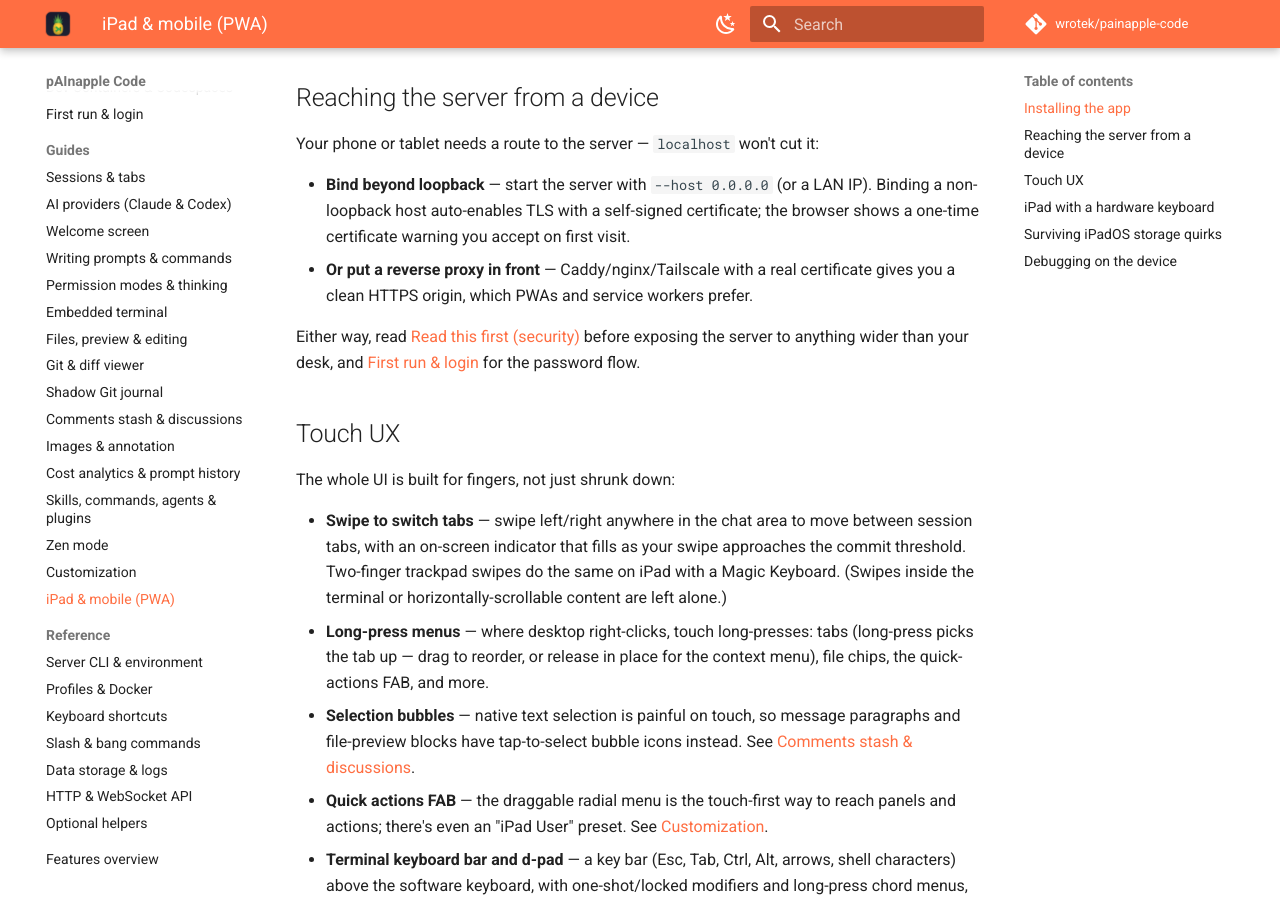
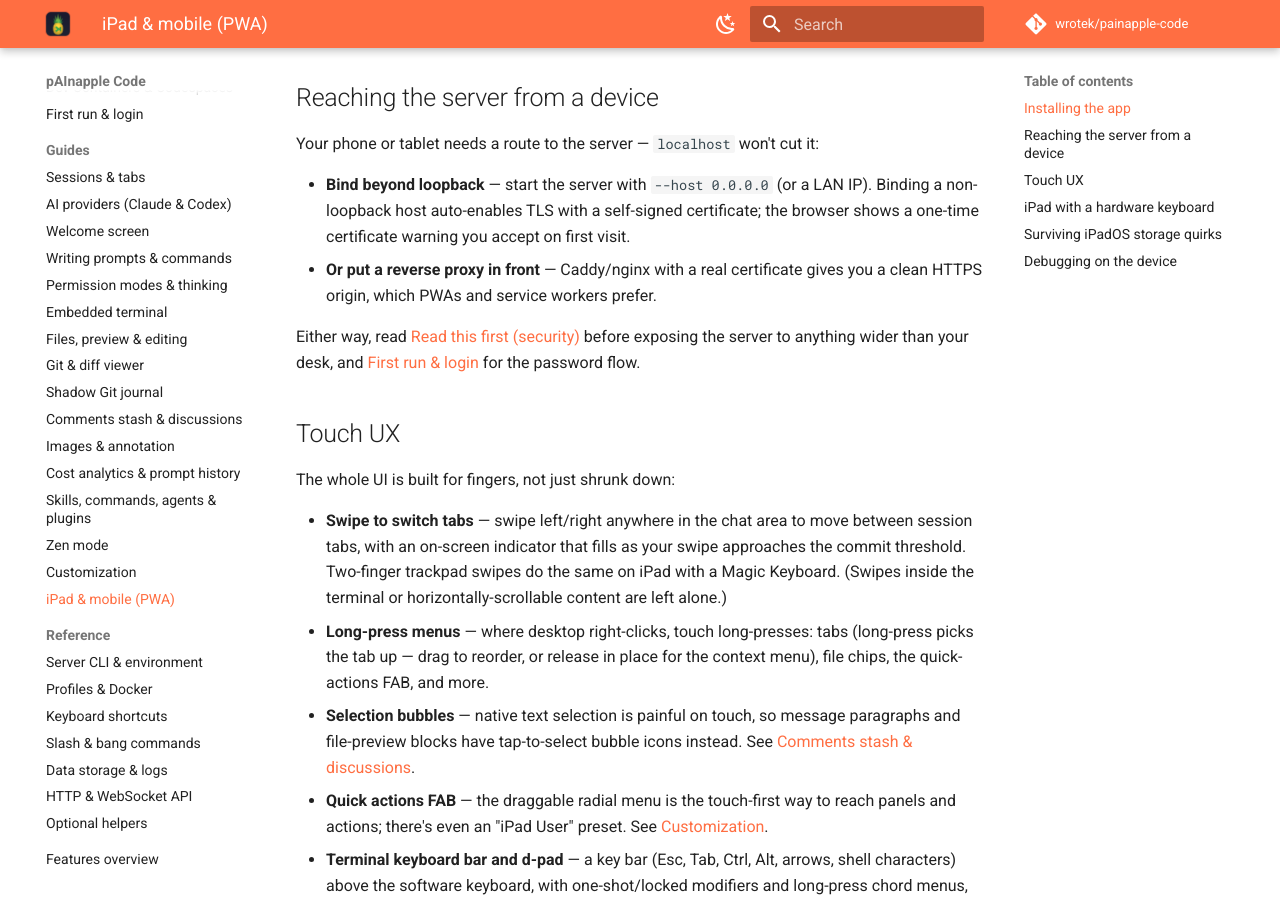
Before and after one commit to wrotek/painapple-code, an MkDocs documentation site: the page built from docs-site/guides/ipad-and-mobile.md, in a window 1280 px wide and 900 px high, scrolled down 813 px. Built offline with MkDocs 1.6.1 and Material for MkDocs 9.7.7, drawn with Linux system fonts in a browser that asks for light colours; comment, search, counter and statistics services are not loaded.

Commit message:
tweak: drop Tailscale vendor mention from docs (VPN is enough)
Co-Authored-By: Claude Fable 5 <noreply@anthropic.com>

```diff
--- a/docs-site/guides/ipad-and-mobile.md
+++ b/docs-site/guides/ipad-and-mobile.md
@@ -23,7 +23,7 @@ Why bother, instead of a browser tab:
 Your phone or tablet needs a route to the server — `localhost` won't cut it:
 
 - **Bind beyond loopback** — start the server with `--host 0.0.0.0` (or a LAN IP). Binding a non-loopback host auto-enables TLS with a self-signed certificate; the browser shows a one-time certificate warning you accept on first visit.
-- **Or put a reverse proxy in front** — Caddy/nginx/Tailscale with a real certificate gives you a clean HTTPS origin, which PWAs and service workers prefer.
+- **Or put a reverse proxy in front** — Caddy/nginx with a real certificate gives you a clean HTTPS origin, which PWAs and service workers prefer.
 
 Either way, read [Read this first (security)](../getting-started/security.md) before exposing the server to anything wider than your desk, and [First run & login](../getting-started/first-run.md) for the password flow.
 
```
Also changed, not shown: README.dockerhub.md (+1 -1 lines).
